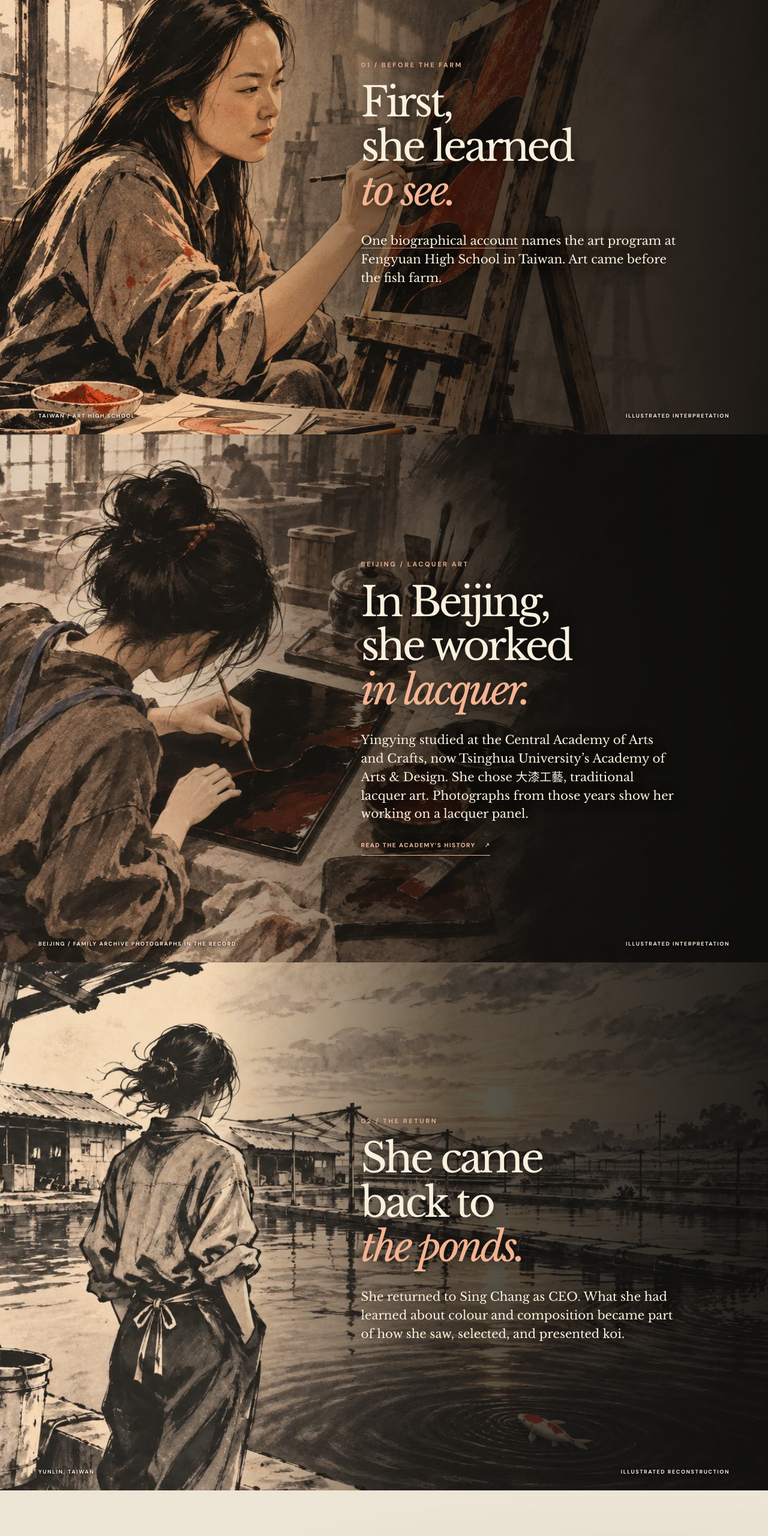
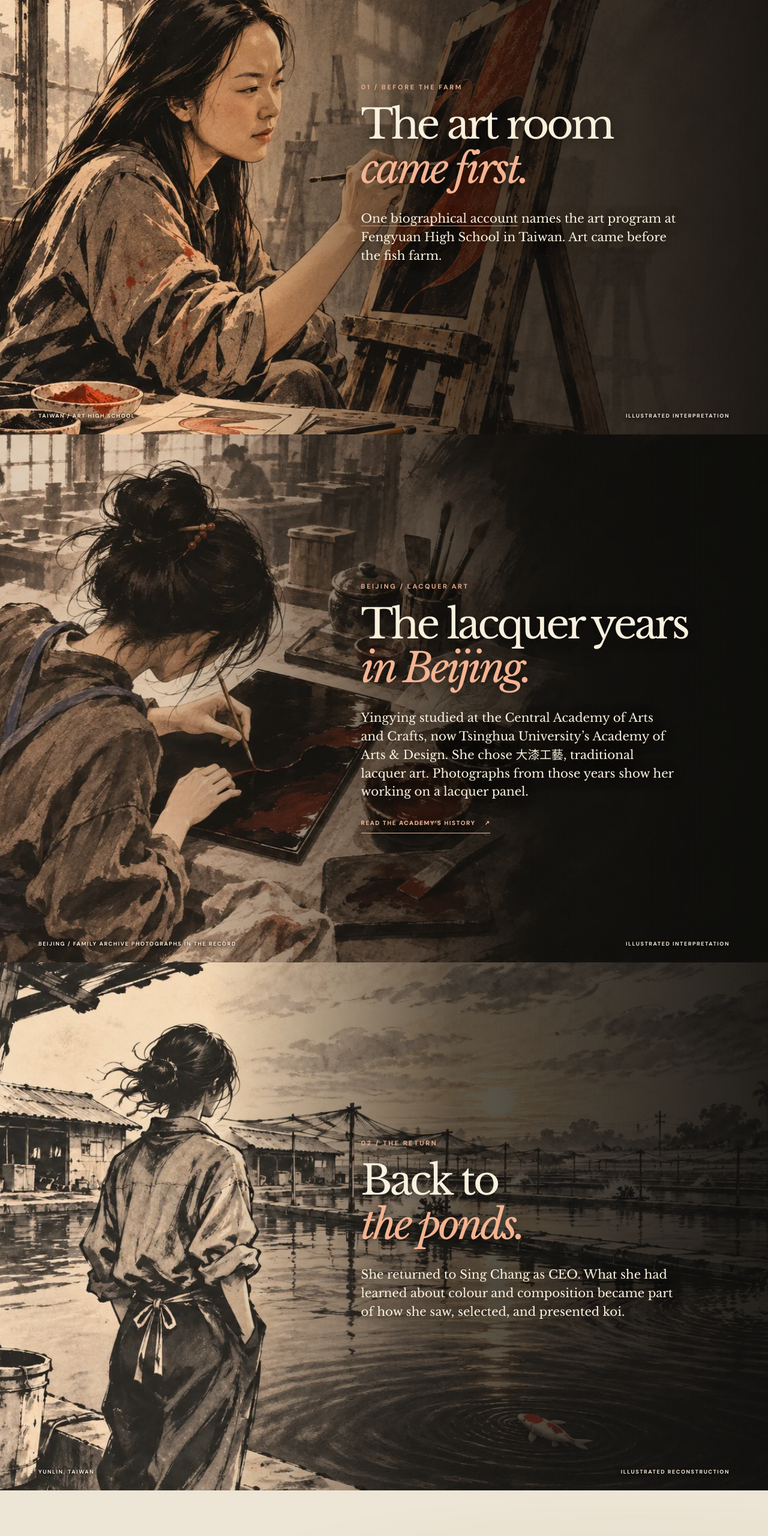
Before and after one commit to gukii/koiqueen, a plain HTML site: page experiments/the-boat-comic/index.html in a window 1280 px wide. Shown: the part 2620-5180 px from the top of the page at 60% size. Drawn offline with nearby package versions, Linux system fonts and the light colour scheme.

Commit message:
Vary comic chapter headlines

```diff
--- a/experiments/the-boat-comic/i18n.js
+++ b/experiments/the-boat-comic/i18n.js
@@ -34,16 +34,14 @@ const rows = [
   ["A FAMILY INHERITANCE", "家族的傳承", "家族的传承"],
   ["ILLUSTRATED INTERPRETATION", "圖像詮釋", "图像诠释"],
   ["01 / BEFORE THE FARM", "01 / 回到魚場之前", "01 / 回到鱼场之前"],
-  ["First,", "首先，", "首先，"],
-  ["she learned", "她學會了", "她学会了"],
-  ["to see.", "如何觀看。", "如何观看。"],
+  ["The art room", "美術教室", "美术教室"],
+  ["came first.", "先於魚場。", "先于鱼场。"],
   ["One biographical account", "一篇人物報導", "一篇人物报道"],
   ["names the art program at Fengyuan High School in Taiwan. Art came before the fish farm.", "記載她曾就讀臺灣豐原高中的美術班。在魚場之前，藝術先走進了她的生活。", "记载她曾就读台湾丰原高中的美术班。在鱼场之前，艺术先走进了她的生活。"],
   ["TAIWAN / ART HIGH SCHOOL", "臺灣 / 美術高中", "台湾 / 美术高中"],
   ["BEIJING / LACQUER ART", "北京 / 大漆工藝", "北京 / 大漆工艺"],
-  ["In Beijing,", "在北京，", "在北京，"],
-  ["she worked", "她學習", "她学习"],
-  ["in lacquer.", "大漆工藝。", "大漆工艺。"],
+  ["The lacquer years", "學習大漆的歲月", "学习大漆的岁月"],
+  ["in Beijing.", "在北京。", "在北京。"],
   ["Yingying studied at the Central Academy of Arts and Crafts, now Tsinghua University’s Academy of Arts & Design. She chose 大漆工藝, traditional lacquer art. Photographs from those years show her working on a lacquer panel.", "瑩瑩曾在北京中央工藝美術學院（現為清華大學美術學院）學習。她選擇大漆工藝。當年的照片記錄了她在漆板上作業的身影。", "莹莹曾在北京中央工艺美术学院（现为清华大学美术学院）学习。她选择大漆工艺。当年的照片记录了她在漆板上作业的身影。"],
   ["READ THE ACADEMY’S HISTORY", "閱讀學院沿革", "阅读学院沿革"],
   ["BEIJING / FAMILY ARCHIVE PHOTOGRAPHS IN THE RECORD", "北京 / 紀錄中收錄家庭檔案照片", "北京 / 记录中收录家庭档案照片"],
@@ -52,8 +50,7 @@ const rows = [
   ["Interpretive ink illustration of Ms. Chung seen from behind while two university interns meet a European dealer beside three distinct koi submerged in a fabric show vat", "水墨詮釋插畫：從背後看鍾女士陪同兩位大學生實習生，在布製展示池旁與歐洲經銷商交流；池中有三尾花紋各異、潛在水下的錦鯉", "水墨诠释插画：从背后看钟女士陪同两位大学生实习生，在布制展示池旁与欧洲经销商交流；池中有三尾花纹各异、潜在水下的锦鲤"],
   ["Interpretive ink illustration of Ms. Chung seen from behind coordinating a Taiwan koi show with older breeders around a layout for temporary fabric vats", "水墨詮釋插畫：從背後看鍾女士與年長的育種者圍著臨時布製展示池的配置圖，協調臺灣錦鯉展", "水墨诠释插画：从背后看钟女士与年长的育种者围着临时布制展示池的配置图，协调台湾锦鲤展"],
   ["02 / THE RETURN", "02 / 歸來", "02 / 归来"],
-  ["She came", "她回到了", "她回到了"],
-  ["back to", "熟悉的", "熟悉的"],
+  ["Back to", "回到", "回到"],
   ["the ponds.", "魚池。", "鱼池。"],
   ["She returned to Sing Chang as CEO. What she had learned about colour and composition became part of how she saw, selected, and presented koi.", "她以執行長身分回到新昌養魚場。對色彩與構圖的理解，也融入她欣賞、挑選與展示錦鯉的方式。", "她以首席执行官身份回到新昌养鱼场。对色彩与构图的理解，也融入她欣赏、挑选与展示锦鲤的方式。"],
   ["YUNLIN, TAIWAN", "臺灣雲林", "台湾云林"],
@@ -116,9 +113,8 @@ const rows = [
   ["WATCH THE PUBLIC TELEVISION STUDENT REPORT", "觀看公視學生專題", "观看公视学生专题"],
   ["READ THE MINISTRY ACCOUNT", "閱讀農業部報導", "阅读农业部报道"],
   ["05 / BUILD THE SHOW", "05 / 籌辦展會", "05 / 筹办展会"],
-  ["Then she", "後來，她", "后来，她"],
-  ["built the room", "搭起讓眾人", "搭起让众人"],
-  ["for everyone.", "相聚的舞臺。", "相聚的舞台。"],
+  ["A show needs", "辦一場錦鯉展", "办一场锦鲤展"],
+  ["more than fish.", "不只需要魚。", "不只需要鱼。"],
   ["Exporting fish was only part of the work. In Taiwan, Ms. Chung also helped organize koi shows: bringing breeders, officials, volunteers and invited international judges together, and finding agreement in a trade often led by men older than her. At the 2013 Asia Cup young koi show, she served as organizing chair.", "外銷錦鯉只是工作的一部分。在臺灣，鍾女士也參與籌辦錦鯉展：讓育種者、官員、志工與受邀的國際評審齊聚，並在一個常由年長男性主導的產業裡尋找共識。2013 年亞洲盃國際若鯉品評會，她擔任大會主任委員。", "出口锦鲤只是工作的一部分。在台湾，钟女士也参与筹办锦鲤展：让育种者、官员、志愿者与受邀的国际评审齐聚，并在一个常由年长男性主导的行业里寻找共识。2013 年亚洲杯国际若鲤品评会，她担任大会主任委员。"],
   ["WATCH THE 2013 SHOW REPORT", "觀看 2013 年展會報導", "观看 2013 年展会报道"],
   ["TAIWAN / SHOW ORGANIZING", "臺灣 / 籌辦展會", "台湾 / 筹办展会"],
--- a/experiments/the-boat-comic/index.html
+++ b/experiments/the-boat-comic/index.html
@@ -73,7 +73,7 @@
       <div class="scene-shade"></div>
       <div class="scene-copy copy-right reveal">
         <p class="eyebrow light">01 / BEFORE THE FARM</p>
-        <h2 id="art-title">First,<br>she learned<br><em>to see.</em></h2>
+        <h2 id="art-title">The art room<br><em>came first.</em></h2>
         <p><a href="https://blog.udn.com/article/article_print.jsp?f_ART_ID=82521947&amp;f_CODE=1790360195558&amp;uid=rosa9988" target="_blank" rel="noopener noreferrer">One biographical account</a> names the art program at Fengyuan High School in Taiwan. Art came before the fish farm.</p>
       </div>
       <div class="scene-foot"><span>TAIWAN / ART HIGH SCHOOL</span><span>ILLUSTRATED INTERPRETATION</span></div>
@@ -84,7 +84,7 @@
       <div class="scene-shade"></div>
       <div class="scene-copy copy-right reveal">
         <p class="eyebrow light">BEIJING / LACQUER ART</p>
-        <h2 id="beijing-title">In Beijing,<br>she worked<br><em>in lacquer.</em></h2>
+        <h2 id="beijing-title">The lacquer years<br><em>in Beijing.</em></h2>
         <p>Yingying studied at the Central Academy of Arts and Crafts, now Tsinghua University’s Academy of Arts &amp; Design. She chose 大漆工藝, traditional lacquer art. Photographs from those years show her working on a lacquer panel.</p>
         <a class="scene-link" href="https://www.ad.tsinghua.edu.cn/gy/lsyg.htm" target="_blank" rel="noopener noreferrer">READ THE ACADEMY’S HISTORY <span aria-hidden="true">↗</span></a>
       </div>
@@ -96,7 +96,7 @@
       <div class="scene-shade"></div>
       <div class="scene-copy copy-right reveal">
         <p class="eyebrow light">02 / THE RETURN</p>
-        <h2 id="return-title">She came<br>back to<br><em>the ponds.</em></h2>
+        <h2 id="return-title">Back to<br><em>the ponds.</em></h2>
         <p>She returned to Sing Chang as CEO. What she had learned about colour and composition became part of how she saw, selected, and presented koi.</p>
       </div>
       <div class="scene-foot"><span>YUNLIN, TAIWAN</span><span>ILLUSTRATED RECONSTRUCTION</span></div>
@@ -191,7 +191,7 @@
       <div class="scene-shade"></div>
       <div class="scene-copy copy-right reveal">
         <p class="eyebrow light">05 / BUILD THE SHOW</p>
-        <h2 id="organizer-title">Then she<br>built the room<br><em>for everyone.</em></h2>
+        <h2 id="organizer-title">A show needs<br><em>more than fish.</em></h2>
         <p>Exporting fish was only part of the work. In Taiwan, Ms. Chung also helped organize koi shows: bringing breeders, officials, volunteers and invited international judges together, and finding agreement in a trade often led by men older than her. At the 2013 Asia Cup young koi show, she served as organizing chair.</p>
         <a class="scene-link" href="https://www.youtube.com/watch?v=eyTkv-94DE8" target="_blank" rel="noopener noreferrer">WATCH THE 2013 SHOW REPORT <span aria-hidden="true">↗</span></a>
       </div>
```
